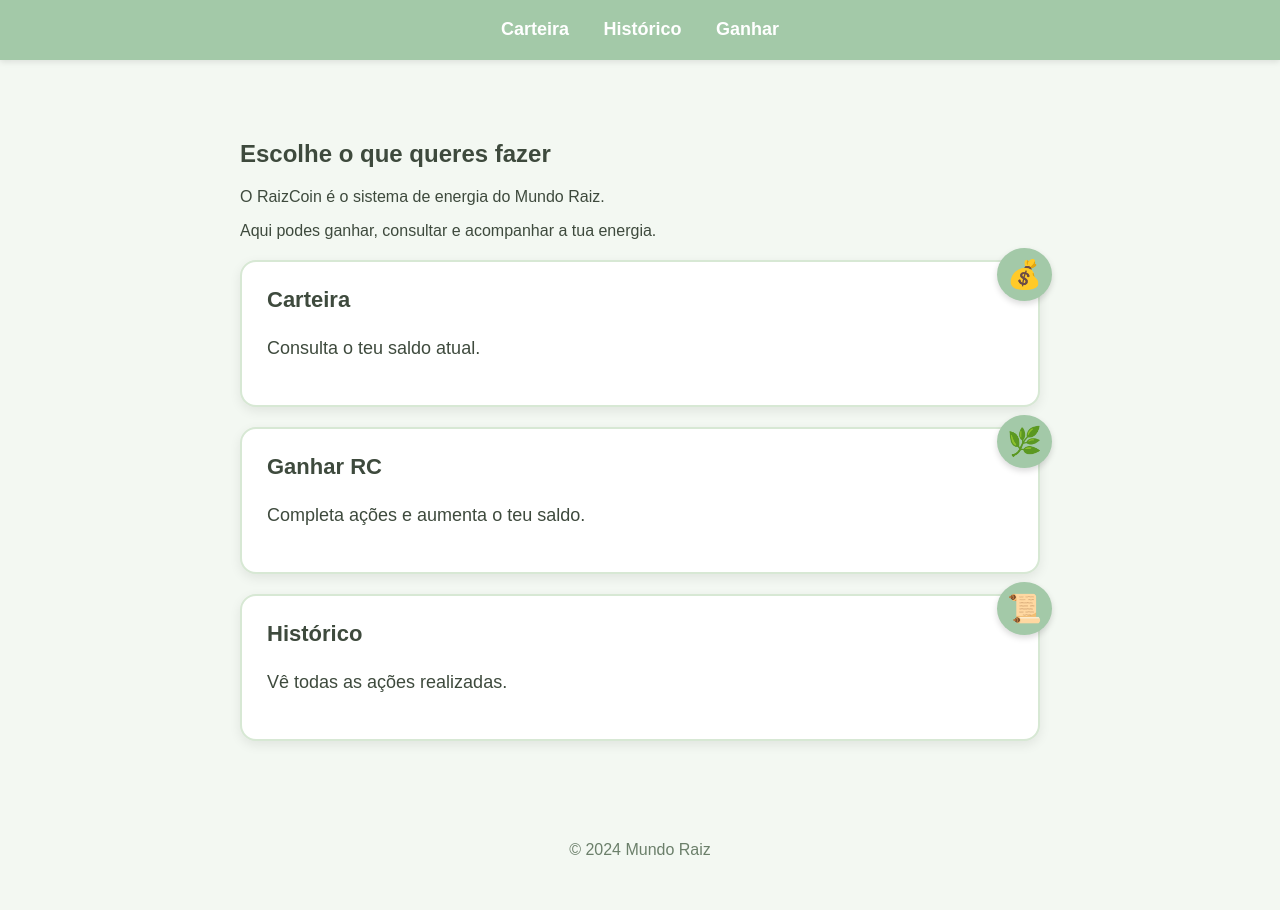
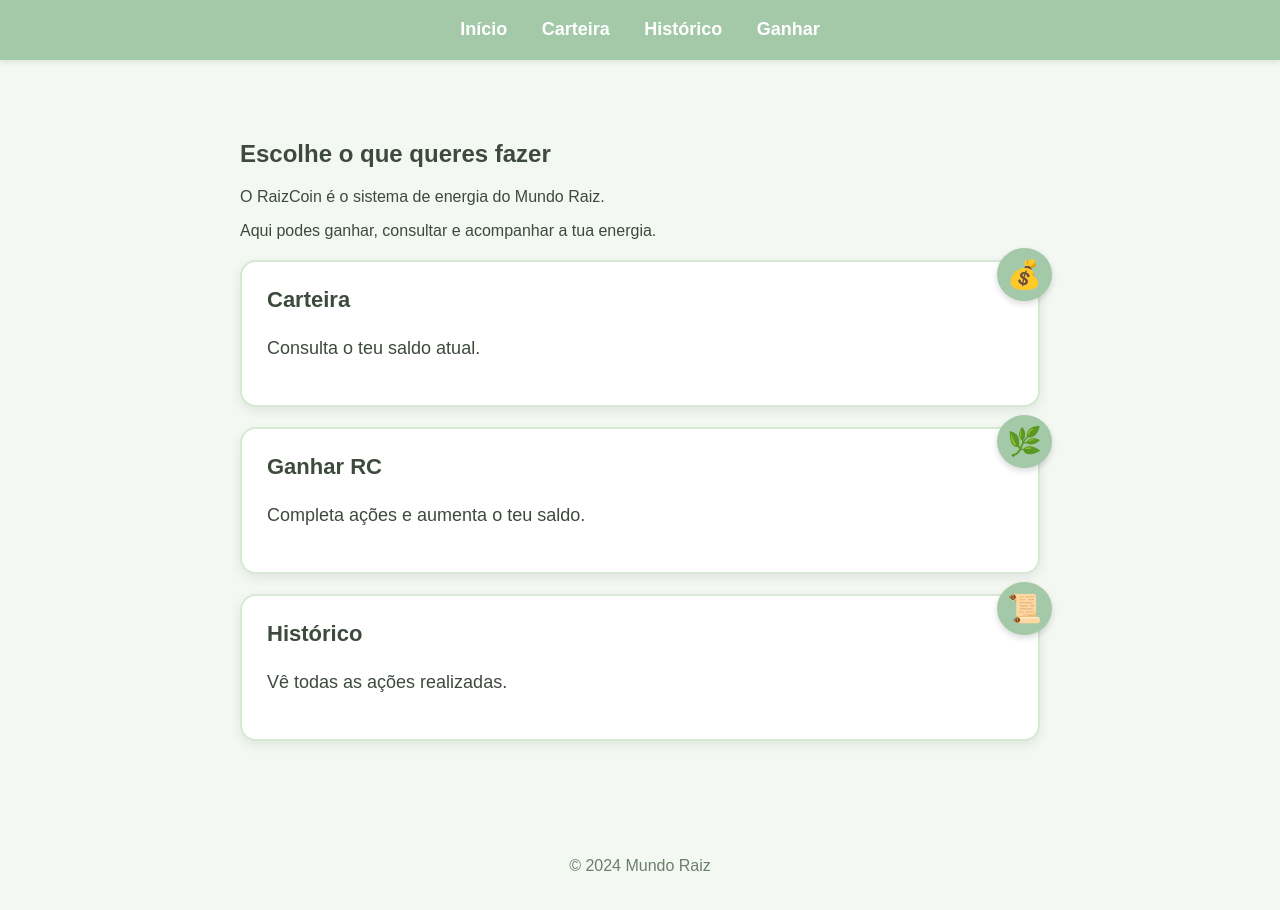
Before and after one commit to nobremel/raizcoin, a website: page raizcoin_index.html in a window 1280 px wide. Shown: the part 108-1018 px from the top of the page. Before the commit the page ends 987 px from the top, so only its background shows below. Drawn offline with Linux system fonts and the light colour scheme.

Commit message:
Remove comments and clean up HTML structure

```diff
--- a/raizcoin_index.html
+++ b/raizcoin_index.html
@@ -2,29 +2,28 @@
 <html lang="pt">
 <head>
     <meta charset="UTF-8">
+    <meta name="viewport" content="width=device-width, initial-scale=1.0">
     <title>Sistema RaizCoin</title>
     <link rel="stylesheet" href="styles.css">
 </head>
 
 <body>
 
-    <!-- Cabeçalho -->
     <header>
         <h1>Sistema RaizCoin</h1>
         <nav>
+            <a href="raizcoin_index.html" class="active">Início</a>
             <a href="carteira.html">Carteira</a>
             <a href="historico.html">Histórico</a>
             <a href="ganhardois.html">Ganhar</a>
         </nav>
     </header>
 
-    <!-- Secção principal -->
     <section class="info-section">
         <h2>Escolhe o que queres fazer</h2>
         <p>O RaizCoin é o sistema de energia do Mundo Raiz.</p>
         <p>Aqui podes ganhar, consultar e acompanhar a tua energia.</p>
 
-        <!-- Cartões da página inicial -->
         <div class="home-card" onclick="location.href='carteira.html'">
             <h3>Carteira</h3>
             <p>Consulta o teu saldo atual.</p>
@@ -41,9 +40,8 @@
         </div>
     </section>
 
-    <!-- Rodapé -->
     <footer>
-        © 2024 Mundo Raiz
+        <p>© 2024 Mundo Raiz</p>
     </footer>
 
 </body>
```
